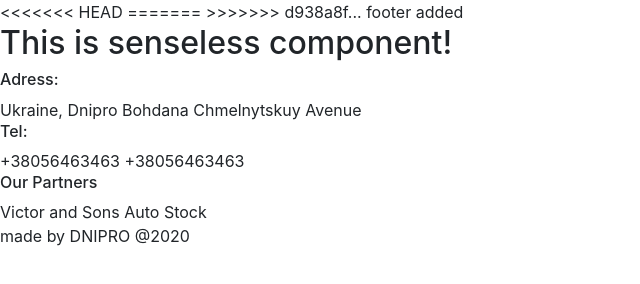
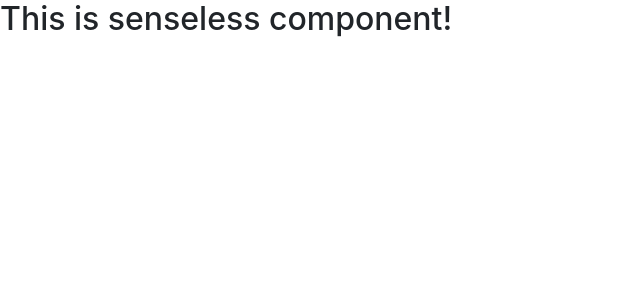
Before and after one commit to so2niko-students/Dp-193_proj1, a website built with webpack: page index.html in a window 1280 px wide. Shown: the whole page, without its empty margins (0-640 px from the left). Built offline with nearby package versions, Linux system fonts and the light colour scheme.

Commit message:
pulling dev into winchestery

```diff
--- a/index.html
+++ b/index.html
@@ -1,7 +1,6 @@
 <!doctype html>
 <html lang="en">
 <head>
-<<<<<<< HEAD
   <meta charset="UTF-8">
   <meta name="viewport"
         content="width=device-width, user-scalable=no, initial-scale=1.0, maximum-scale=1.0, minimum-scale=1.0">
@@ -11,13 +10,11 @@
   <link rel="stylesheet" href="https://maxcdn.bootstrapcdn.com/bootstrap/4.0.0/css/bootstrap.min.css" integrity="sha384-Gn5384xqQ1aoWXA+058RXPxPg6fy4IWvTNh0E263XmFcJlSAwiGgFAW/dAiS6JXm" crossorigin="anonymous">
   <script src="https://maxcdn.bootstrapcdn.com/bootstrap/4.0.0/js/bootstrap.min.js" integrity="sha384-JZR6Spejh4U02d8jOt6vLEHfe/JQGiRRSQQxSfFWpi1MquVdAyjUar5+76PVCmYl" crossorigin="anonymous"></script>
   <title>Car shop</title>
-=======
     <meta charset="UTF-8">
     <meta name="viewport"
           content="width=device-width, user-scalable=no, initial-scale=1.0, maximum-scale=1.0, minimum-scale=1.0">
     <meta http-equiv="X-UA-Compatible" content="ie=edge">
     <title>Car shop</title>
->>>>>>> d938a8f... footer added
 </head>
 <body>
 <div id="root">
@@ -28,25 +25,7 @@
 
     </main>
     <footer class="footer">
-        <div class="footer-wrapper">
-            <h6 class="footer_title">Adress:</h6>
-            <span class="footer_content">Ukraine, Dnipro</span>
-            <span class="footer_content">Bohdana Chmelnytskuy Avenue</span>
-        </div>
-        <div class="footer-wrapper">
-            <h6 class="footer_title">Tel:</h6>
-            <span class="footer_content">+38056463463</span>
-            <span class="footer_content">+38056463463</span>
-        </div>
-        <div class="footer-wrapper">
-            <h6 class="footer_title">Our Partners</h6>
-            <span class="footer_content">Victor and Sons</span>
-            <span class="footer_content">Auto Stock</span>
-        </div>
-        <div class="footer-wrapper">
-            <span class="footer_content">made by DNIPRO</span>
-            <span class="footer_content">@2020</span>
-        </div>
+
     </footer>
 </div>
 <script type="module" src="app/main.js"></script>
```
